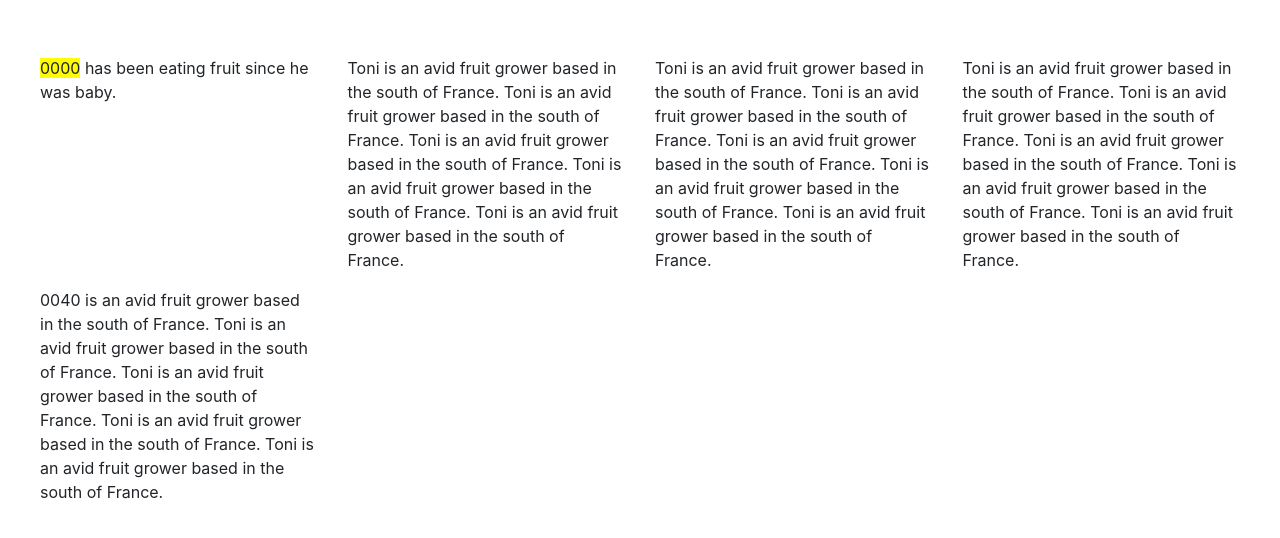
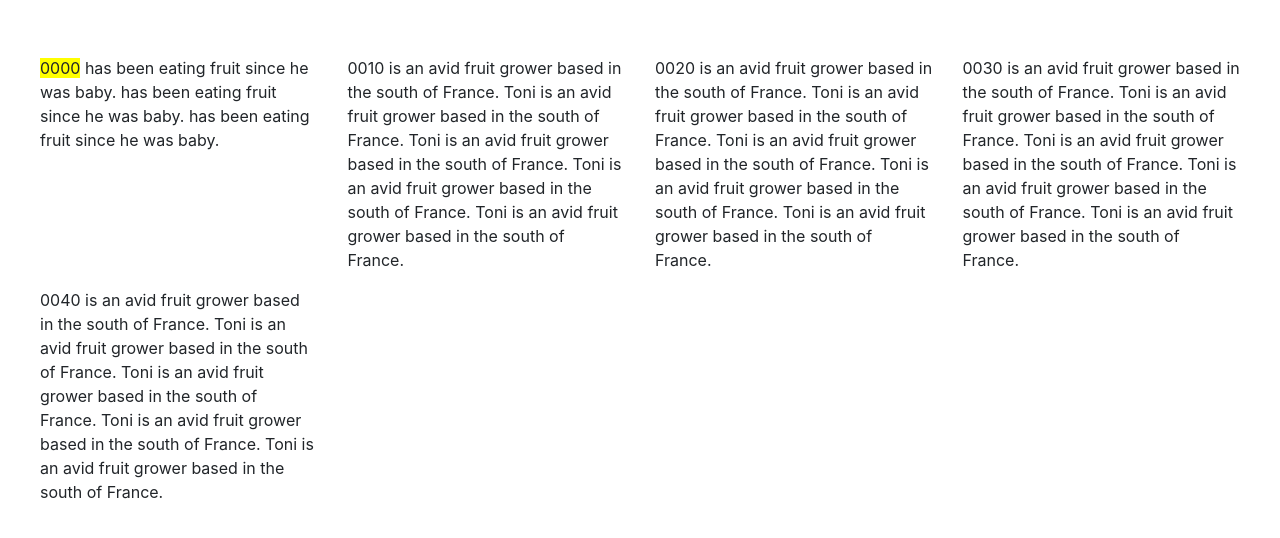
Before and after one commit to alvh/post_schnecke, a Jekyll site: the page built from index.html, in a window 1280 px wide. Shown: the top 538 px of the page. Built offline with Jekyll 4.4.1, drawn with Linux system fonts in a browser that asks for light colours.

Commit message:
renamend files

```diff
--- a/_texte/0000.html
+++ b/_texte/0000.html
@@ -1,4 +1,4 @@
 ---
 name: large
 ---
-<span class="highlight">0000</span> has been eating fruit since he was baby.
+<span class="highlight">0000</span> has been eating fruit since he was baby. has been eating fruit since he was baby. has been eating fruit since he was baby.
--- a/_texte/0010.html
+++ b/_texte/0010.html
@@ -1,8 +1,8 @@
 ---
 name: c-small
 ---
+0010 is an avid fruit grower based in the south of France.
 Toni is an avid fruit grower based in the south of France.
 Toni is an avid fruit grower based in the south of France.
 Toni is an avid fruit grower based in the south of France.
 Toni is an avid fruit grower based in the south of France.
-Toni is an avid fruit grower based in the south of France.
--- a/_texte/0020.html
+++ b/_texte/0020.html
@@ -1,8 +1,8 @@
 ---
 name: c-small
 ---
+0020 is an avid fruit grower based in the south of France.
 Toni is an avid fruit grower based in the south of France.
 Toni is an avid fruit grower based in the south of France.
 Toni is an avid fruit grower based in the south of France.
 Toni is an avid fruit grower based in the south of France.
-Toni is an avid fruit grower based in the south of France.
--- a/_texte/0030.html
+++ b/_texte/0030.html
@@ -1,8 +1,8 @@
 ---
 name: c-small
 ---
+0030 is an avid fruit grower based in the south of France.
 Toni is an avid fruit grower based in the south of France.
 Toni is an avid fruit grower based in the south of France.
 Toni is an avid fruit grower based in the south of France.
 Toni is an avid fruit grower based in the south of France.
-Toni is an avid fruit grower based in the south of France.
```
